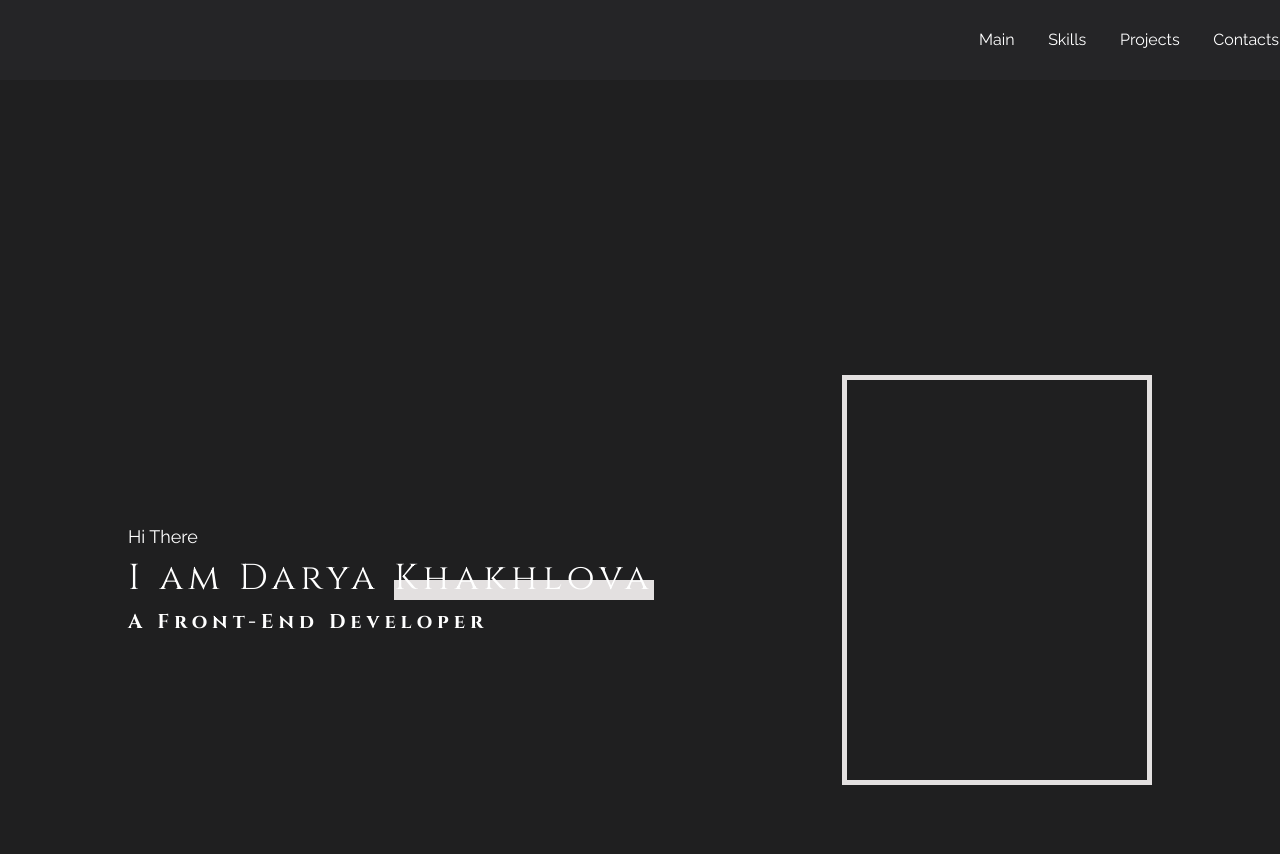
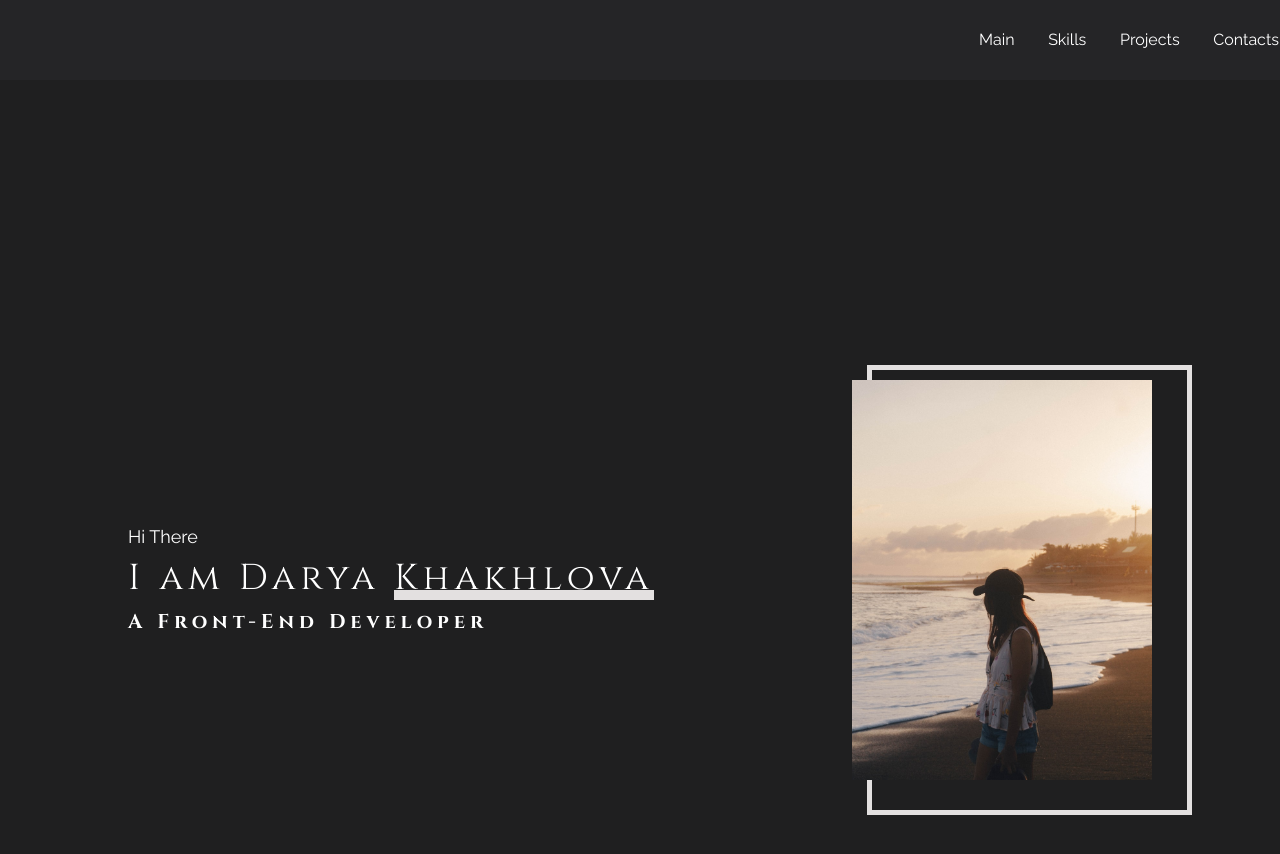
Before and after one commit to khdarya/portfolio, a React (Create React App) app: page / in a window 1280 px wide. Shown: the top 854 px of the page. Built offline with nearby package versions, Linux system fonts and the light colour scheme.

Commit message:
3.3 photoAdd

```diff
--- a/src/main/Main.module.scss
+++ b/src/main/Main.module.scss
@@ -35,7 +35,7 @@
               content: "";
               position: absolute;
               width: 100%;
-              height: 20px;
+              height: 10px;
               background-color: $primaryColor;
               bottom: 0;
               z-index: -1;
@@ -73,10 +73,38 @@
   }
 
   .photo {
-    width: 300px;
-    height: 400px;
-    background-color: $bgColor;
-    border: 5px solid $primaryColor;
+    //width: 300px;
+    //height: 400px;
+    //background-color: $bgColor;
+    //border: 5px solid $primaryColor;
 
+
+    position: relative;
+    z-index: 1;
+    @media screen and (max-width: 1144px) {
+      margin-top: 50px;
+    }
+    .image {
+      height: 400px;
+      width: 300px;
+      @include bgSettings();
+      background-image: url("./../assets/image/photo.jpg");
+      background-position: 80% 0;
+      @media screen and (max-width: 600px) {
+        height: 360px;
+        width: 260px;
+        transition: .5s;
+      }
+      &:before {
+        content: "";
+        position: absolute;
+        height: 110%;
+        width: 105%;
+        border: 5px solid $primaryColor;
+        left: 15px;
+        top: -15px;
+        z-index: -1;
+      }
+    }
   }
 }
--- a/src/main/Main.tsx
+++ b/src/main/Main.tsx
@@ -12,6 +12,9 @@ function Main() {
                 <h1>A Front-End Developer</h1>
             </div>
             <div className={style.photo}>
+                <div className={style.image}>
+
+                </div>
             </div>
             </div>
         </div>
```
Also changed, not shown: src/assets/image/photo.jpg (added).
